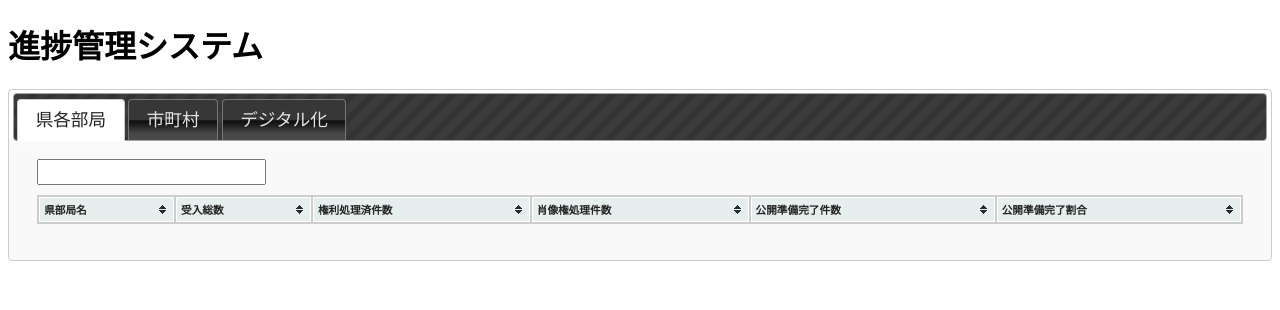
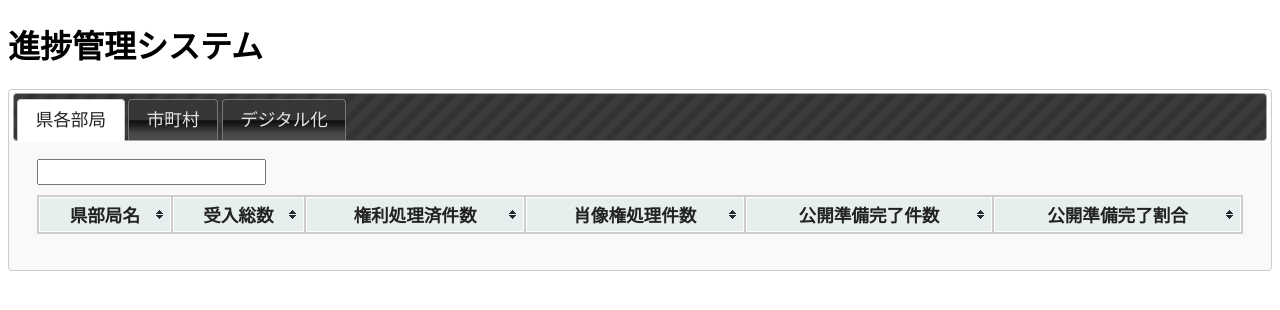
Before and after one commit to nabla-zero-develop/miyagi-archive-shinchoku, a PHP site: page / in a window 1280 px wide. Shown: the top 310 px of the page. Run offline with PHP 8.4, Linux system fonts and the light colour scheme; lists and menus that the app fills with data are empty.

Commit message:
進捗テーブルの文字を見やすくした

```diff
--- a/shinchoku/css/tablesorter/style.css
+++ b/shinchoku/css/tablesorter/style.css
@@ -3,15 +3,24 @@ table.tablesorter {
 	font-family:arial;
 	background-color: #CDCDCD;
 	margin:10px 0pt 15px;
-	font-size: 8pt;
+/* PATCH-START */
+/*	font-size: 8pt; */
+/* PATCH-END */
 	width: 100%;
-	text-align: left;
+/* PATCH-START */
+/*	text-align: left; */
+/* PATCH-END */
 }
 table.tablesorter thead tr th, table.tablesorter tfoot tr th {
 	background-color: #e6EEEE;
 	border: 1px solid #FFF;
-	font-size: 8pt;
+/* PATCH-START */
+/*	font-size: 8pt; */
+/* PATCH-END */
 	padding: 4px;
+/* PATCH-START */
+	text-align: center;
+/* PATCH-END */
 }
 table.tablesorter thead tr .header {
 	background-image: url(bg.gif);
```
